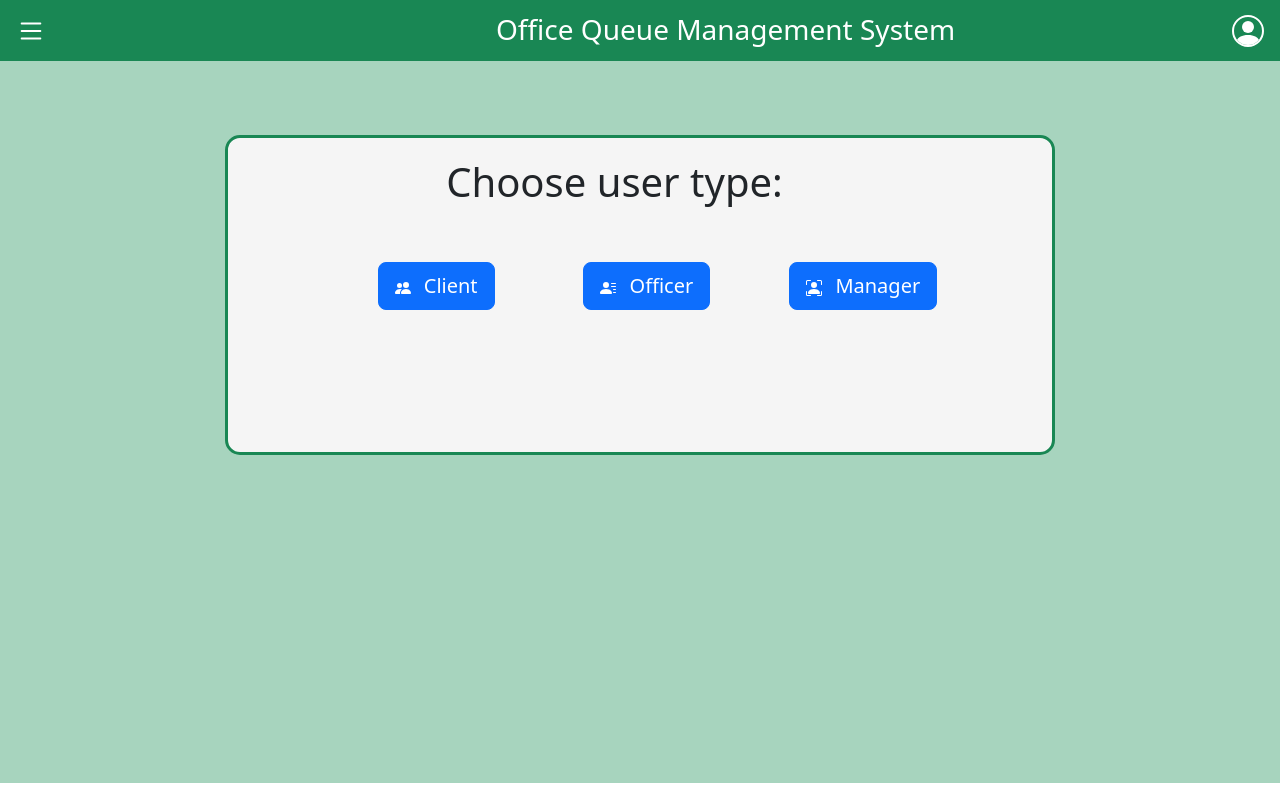
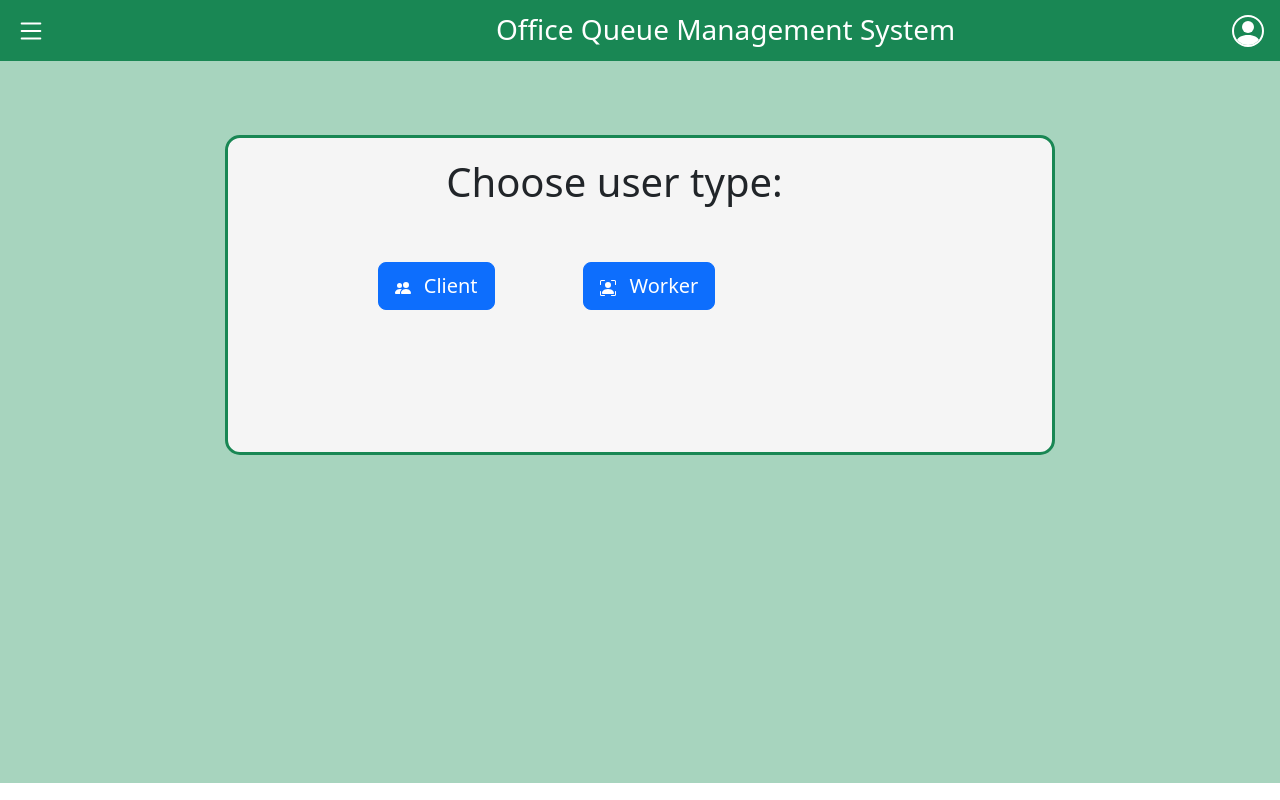
Before and after one commit to alessiomason/SE2022-11-OfficeQueueManager, a React (Create React App) app in the folder client/: page / in a window 1280 px wide. Built offline with nearby package versions, Linux system fonts and the light colour scheme.

Commit message:
Unified Officer and Manager buttons into Worker
Login redirects to correct page depending on access rights

```diff
--- a/client/src/components/Home.js
+++ b/client/src/components/Home.js
@@ -1,8 +1,7 @@
 import { Button, Col, Nav, Row, ListGroup, Navbar, Container, NavDropdown } from "react-bootstrap";
 import { useNavigate } from "react-router-dom";
 import { default as Client } from "../icons/client.svg";
-import { default as Manager } from "../icons/manager.svg";
-import { default as Officer } from "../icons/officer.svg";
+import { default as Worker } from "../icons/worker.svg";
 
 function MyHome() {
 
@@ -26,13 +25,8 @@ function MyHome() {
           </Button>
         </Col>
         <Col md={3}>
-          <Button size="lg" onClick={() => navigate("/officer")}>
-            <img src={Officer} alt="officer" className='me-2' /> Officer
-          </Button>
-        </Col>
-        <Col md={3}>
           <Button size="lg" onClick={() => navigate("/manager")}>
-            <img src={Manager} alt="manager" className='me-2' /> Manager
+            <img src={Worker} alt="manager" className='me-2' /> Worker
           </Button>
         </Col>
       </Row>
--- a/client/src/components/ManagerLayout.js
+++ b/client/src/components/ManagerLayout.js
@@ -1,7 +1,7 @@
 import { Button, Col, Form, Nav, Row, ListGroup, Navbar, Container, NavDropdown } from "react-bootstrap";
 import MyLoginForm from './LoginForm';
 import { useNavigate } from "react-router-dom";
-import { default as Manager } from "../icons/manager.svg";
+import { default as Manager } from "../icons/worker.svg";
 function MyManagerLayout(props) {
   const navigate = useNavigate();
   return (
--- a/client/src/components/Navbar.js
+++ b/client/src/components/Navbar.js
@@ -1,8 +1,7 @@
 import { Button, Col, Nav, Row, ListGroup, Navbar, Container, NavDropdown } from "react-bootstrap";
 import { default as Menu } from "../icons/menu.svg";
 import { default as Client } from "../icons/client.svg";
-import { default as Manager } from "../icons/manager.svg";
-import { default as Officer } from "../icons/officer.svg";
+import { default as Worker } from "../icons/worker.svg";
 import { default as User } from '../icons/user.svg';
 import { useNavigate } from "react-router-dom";
 import { useState } from 'react';
@@ -50,11 +49,8 @@ function MyNavbar(props) {
           <ListGroup.Item action className='menu-item' onClick={() => navigate("/client")}>
             <img src={Client} alt="client" className='me-2 svg' /> Client
           </ListGroup.Item>
-          <ListGroup.Item action className='menu-item' onClick={() => navigate("/officer")}>
-            <img src={Officer} alt="officer" className='me-2' /> Officer
-          </ListGroup.Item>
           <ListGroup.Item action className='menu-item' onClick={() => navigate("/manager")}>
-            <img src={Manager} alt="manager" className='me-2' /> Manager
+            <img src={Worker} alt="manager" className='me-2' /> Worker
           </ListGroup.Item>
         </ListGroup>
 
```
Also changed, not shown: client/src/icons/worker.svg (renamed from client/src/icons/manager.svg).
